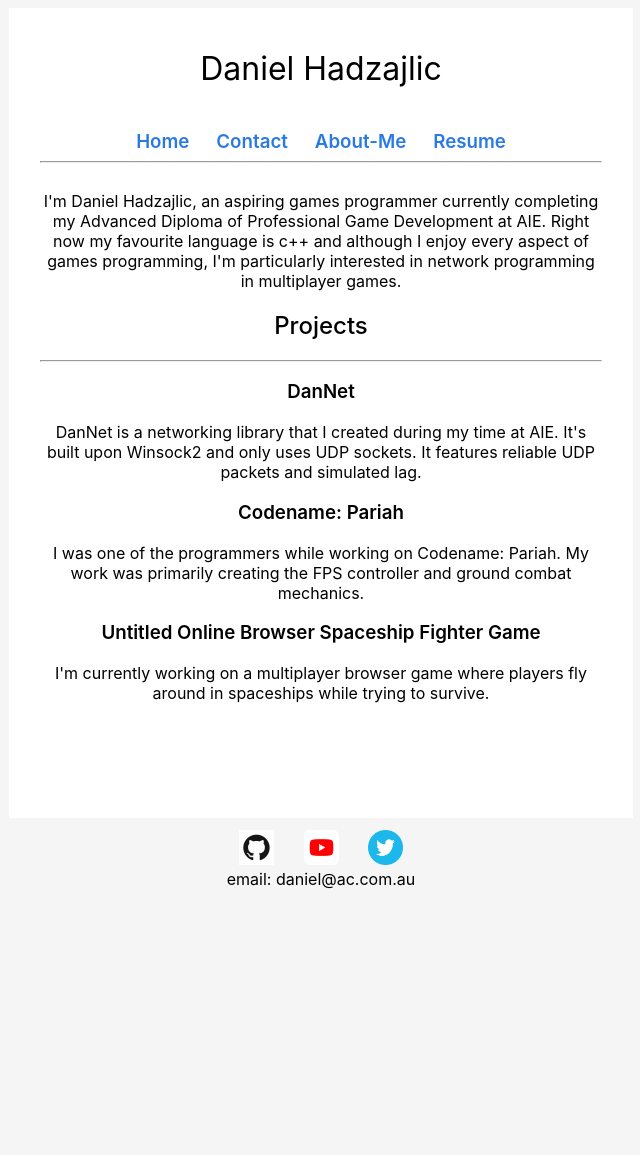
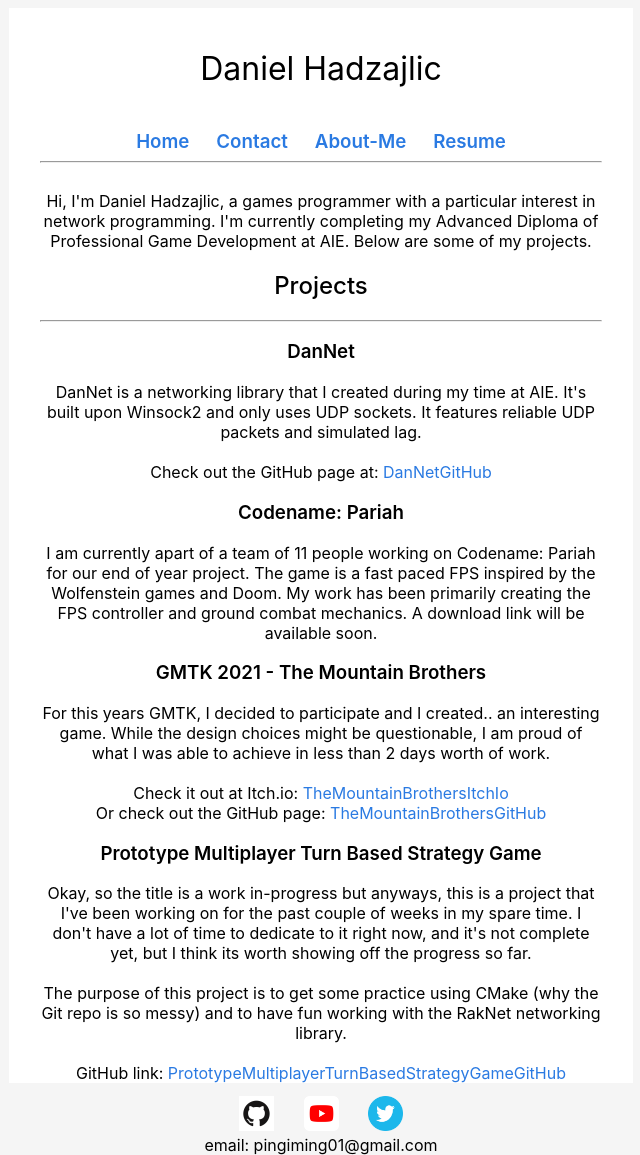
Before and after one commit to Pingimingi22/Pingimingi22.github.io, a Jekyll site: the page built from index.markdown, in a window 1280 px wide. Shown: the whole page, without its empty margins (319-959 px from the left). Built offline with Jekyll 4.4.1, drawn with Linux system fonts in a browser that asks for light colours; before the commit the page ends 900 px from its top, so only the background shows below that.

```diff
--- a/_config.yml
+++ b/_config.yml
@@ -19,9 +19,9 @@
 # in the templates via {{ site.myvariable }}.
 
 title: Daniel Hadzajlic
-email: daniel@ac.com.au
+email: pingimingi01@gmail.com
 description: >- # this means to ignore newlines until "baseurl:"
-  I'm Daniel Hadzajlic, an aspiring games programmer. Currently I'm completing my Advanced Diploma in
+  I'm Daniel Hadzajlic a games programmer. Currently I'm completing my Advanced Diploma in
   Games Programming. I enjoy network programming and hope to one day work as a network engineer for games.
 baseurl: "" # the subpath of your site, e.g. /blog
 url: "https://pingimingi22.github.io/" # the base hostname & protocol for your site, e.g. http://example.com
--- a/_includes/footer.html
+++ b/_includes/footer.html
@@ -47,13 +47,15 @@ div.email-address
                 <img src="assets/button_img/github-icon.png" alt="github-icon" width="35" height="35"></a>
             </div>
             <div class="in-line-buttons">
-                <img src="assets/button_img/youtube-icon.png" alt="github-icon" width="35" height="35">
+                <a href="https://www.youtube.com/channel/UCSNIyjCZWtsXuG3oVgTFwHQ">
+                <img src="assets/button_img/youtube-icon.png" alt="github-icon" width="35" height="35"></a>
             </div>
             <div class="in-line-buttons">
-                <img src="assets/button_img/twitter-icon.png" alt="twitter-icon" width="35" height="35">
+                <a href="https://twitter.com/DanielHadz">
+                <img src="assets/button_img/twitter-icon.png" alt="twitter-icon" width="35" height="35"></a>
             </div>
 
-            <div class="email-address">email: daniel@ac.com.au</div>
+            <div class="email-address">email: pingiming01@gmail.com</div>
 
 
         </div>
--- a/_layouts/about.html
+++ b/_layouts/about.html
@@ -25,7 +25,10 @@
 <header>
 {% include header.html %}
 
-<h2>{{page.title}}</h2>
+
+
+
+<h2 style="text-align: center;">{{page.title}}</h2>
 <hr>
 
 <body>{{page.content}}</body>
--- a/_layouts/custom.html
+++ b/_layouts/custom.html
@@ -43,8 +43,8 @@ body
 
 
     <body>
-        I'm Daniel Hadzajlic, an aspiring games programmer currently completing my Advanced Diploma of Professional Game Development at AIE. Right now my favourite language is c++ and
-        although I enjoy every aspect of games programming, I'm particularly interested in network programming in multiplayer games.
+        Hi, I'm Daniel Hadzajlic, a games programmer with a particular interest in network programming. I'm currently completing my Advanced Diploma of Professional Game Development at AIE.
+        Below are some of my projects.
     </body>
     </head>
     <body>
@@ -53,11 +53,38 @@ body
         <h3>DanNet</h3>
             <body>DanNet is a networking library that I created during my time at AIE. It's built upon Winsock2 and only uses UDP sockets. It features reliable UDP packets and simulated
                 lag.
+                <br>
+                <br>
+                Check out the GitHub page at: <a href="https://github.com/Pingimingi22/DanNet">DanNetGitHub</a>
             </body>
         <h3>Codename: Pariah</h3>
-        <body>I was one of the programmers while working on Codename: Pariah. My work was primarily creating the FPS controller and ground combat mechanics.</body>
-        <h3>Untitled Online Browser Spaceship Fighter Game</h3>
-        <body>I'm currently working on a multiplayer browser game where players fly around in spaceships while trying to survive.</body>
+        <body>I am currently apart of a team of 11 people working on Codename: Pariah for our end of year project. The game is a fast paced FPS inspired by the Wolfenstein games and Doom. My work has been primarily
+            creating the FPS controller and ground combat mechanics. A download link will be available soon.
+        </body>
+        <h3>GMTK 2021 - The Mountain Brothers</h3>
+        <body>For this years GMTK, I decided to participate and I created.. an interesting game. While the design choices might be questionable, I am proud of what I was able
+            to achieve in less than 2 days worth of work.
+            <br>
+            <br>
+            Check it out at Itch.io: <a href="https://pingimingi.itch.io/the-mountain-brothers">TheMountainBrothersItchIo</a>
+            <br>
+            Or check out the GitHub page: <a href="https://github.com/Pingimingi22/GMTK-2021">TheMountainBrothersGitHub</a>
+
+        </body>
+
+        <h3>Prototype Multiplayer Turn Based Strategy Game</h3>
+        <body>
+            Okay, so the title is a work in-progress but anyways, this is a project that I've been working on for the past couple of weeks in my spare time. I don't have a lot of time to
+            dedicate to it right now, and it's not complete yet, but I think its worth showing off the progress so far.
+            <br>
+            <br>
+            The purpose of this project is to get some practice using CMake (why the Git repo is so messy) and to have fun working with the RakNet networking library.
+            <br>
+            <br>
+            GitHub link: <a href="https://github.com/Pingimingi22/Prototype-Multiplayer-Turnbased-Strategy-Game">PrototypeMultiplayerTurnBasedStrategyGameGitHub</a>
+
+
+        </body>
 
     </body>
     </div>
```
Also changed, not shown: _layouts/contact.html (+9 -0 lines), about.markdown (+13 -23 lines).
